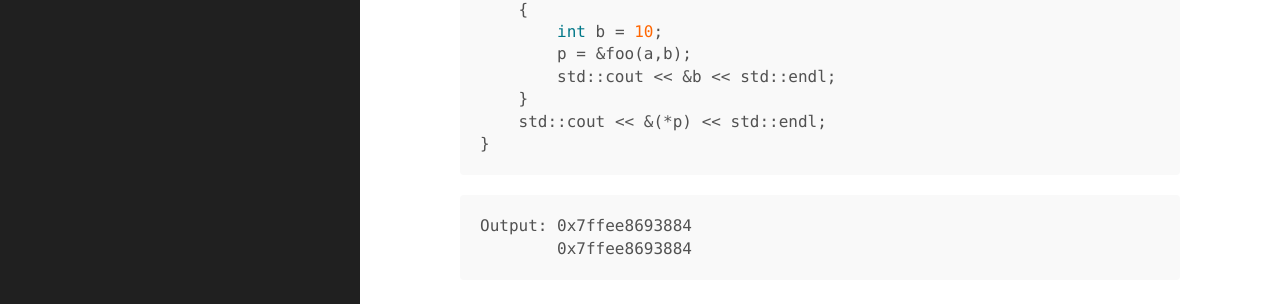
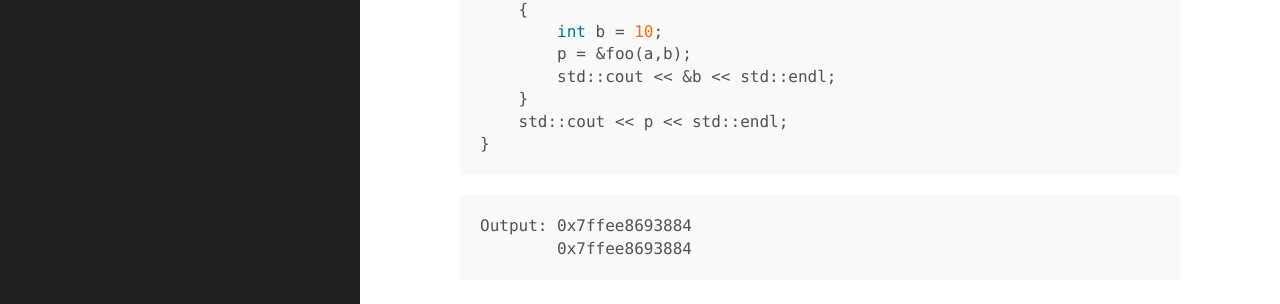
Before and after one commit to arogyad/arogyad.github.io, a Jekyll site: the page built from _posts/2021-06-10-Lifetimes In Rust.md, in a window 1280 px wide and 900 px high, scrolled down 712 px. Shown: the part 148-452 px from the top of the window. Built offline with Jekyll 4.4.1, drawn with Linux system fonts in a browser that asks for light colours; nearby versions of some CDN libraries; some web fonts are replaced.

````diff
--- a/_posts/2021-06-10-Lifetimes In Rust.md
+++ b/_posts/2021-06-10-Lifetimes In Rust.md
@@ -27,7 +27,7 @@ int main() {
         p = &foo(a,b);
         std::cout << &b << std::endl;
     }
-    std::cout << &(*p) << std::endl;
+    std::cout << p << std::endl;
 }
 ```
 ```
````
